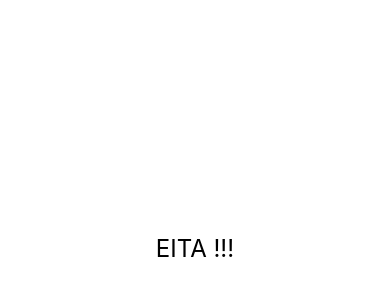
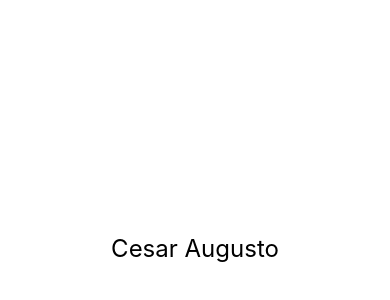
Before and after one commit to CesarAugusto-ls/Curso-ReactNative, a React Native app in the folder exercicios/: screen / in a window 390 px wide. Shown: the part 174-474 px from the top of the page. Built offline with nearby package versions, Linux system fonts and the light colour scheme.

Commit message:
props children

```diff
--- a/exercicios/src/App.js
+++ b/exercicios/src/App.js
@@ -11,14 +11,21 @@ import { SafeAreaView, StyleSheet } from 'react-native'
 // import PaiDireta from './components/direta/Pai'
 // import PaiIndireta from './components/indireta/Pai'
 // import ContadorV2 from './components/contador/ContadorV2'
-import DiferenciarPlataforma from './components/DiferenciarPlataforma'
+// import DiferenciarPlataforma from './components/DiferenciarPlataforma'
+// import ParImpar from './components/ParImpar'
+import Familia from './components/relacao/Familia'
+import Membro from './components/relacao/Membro'
 
 export default function App() {
 
     return (
         <SafeAreaView style={style.App}>
+            <Familia>
+                <Membro nome="Cesar" sobrenome="Augusto" />
+            </Familia>
+            {/*
+            <ParImpar num={20} />
             <DiferenciarPlataforma />
-            {/*
             <ContadorV2 />
             <PaiIndireta />
             <PaiDireta />
--- /dev/null
+++ b/exercicios/src/components/ParImpar.js
@@ -0,0 +1,19 @@
+import React from 'react';
+import { Text, View } from 'react-native';
+
+import Estilo from './estilo'
+
+const ParImpar = (props) => {
+    return (
+        <View>
+            <Text style={Estilo.txtLarge}>Resultado é:</Text>
+            {props.num % 2 === 0
+                ? <Text style={Estilo.txtLarge}>Par</Text>
+                : <Text style={Estilo.txtLarge}>Impar</Text>
+
+            }
+        </View>
+    )
+}
+
+export default ParImpar;
--- /dev/null
+++ b/exercicios/src/components/relacao/Familia.js
@@ -0,0 +1,11 @@
+import React from 'react';
+
+const Familia = (props) => {
+    return (
+        <>
+            {props.children}
+        </>
+    )
+}
+
+export default Familia;
--- /dev/null
+++ b/exercicios/src/components/relacao/Membro.js
@@ -0,0 +1,13 @@
+import React from 'react';
+import { Text } from 'react-native';
+
+import Estilo from '../estilo'
+
+
+const Membro = (props) => {
+    return (
+        <Text style={Estilo.txtLarge}>{props.nome} {props.sobrenome}</Text>
+    )
+}
+
+export default Membro;
```
